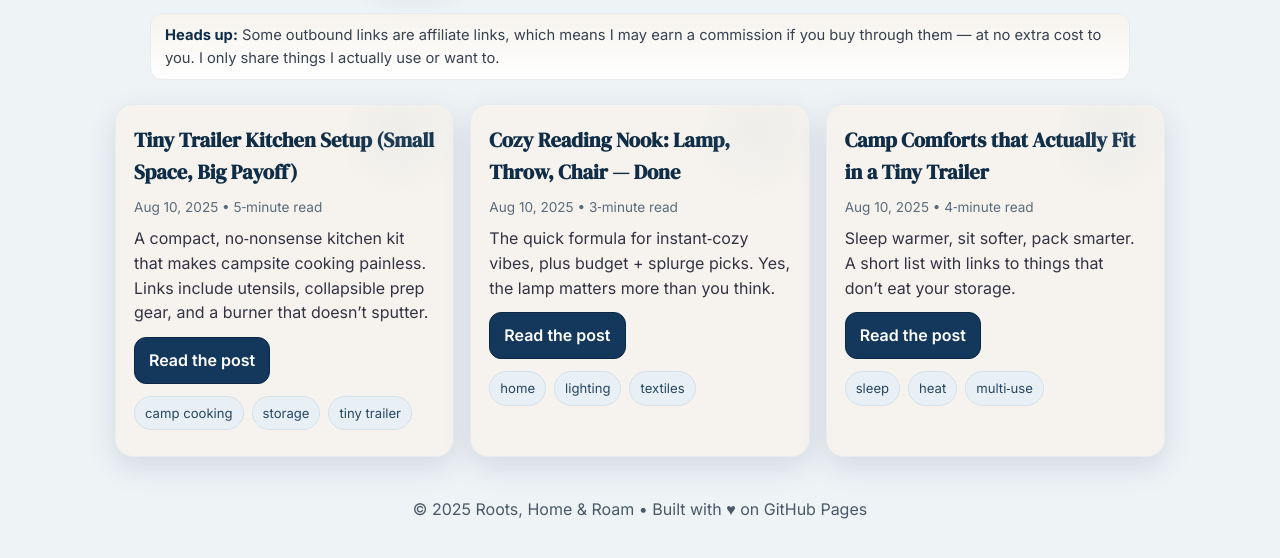
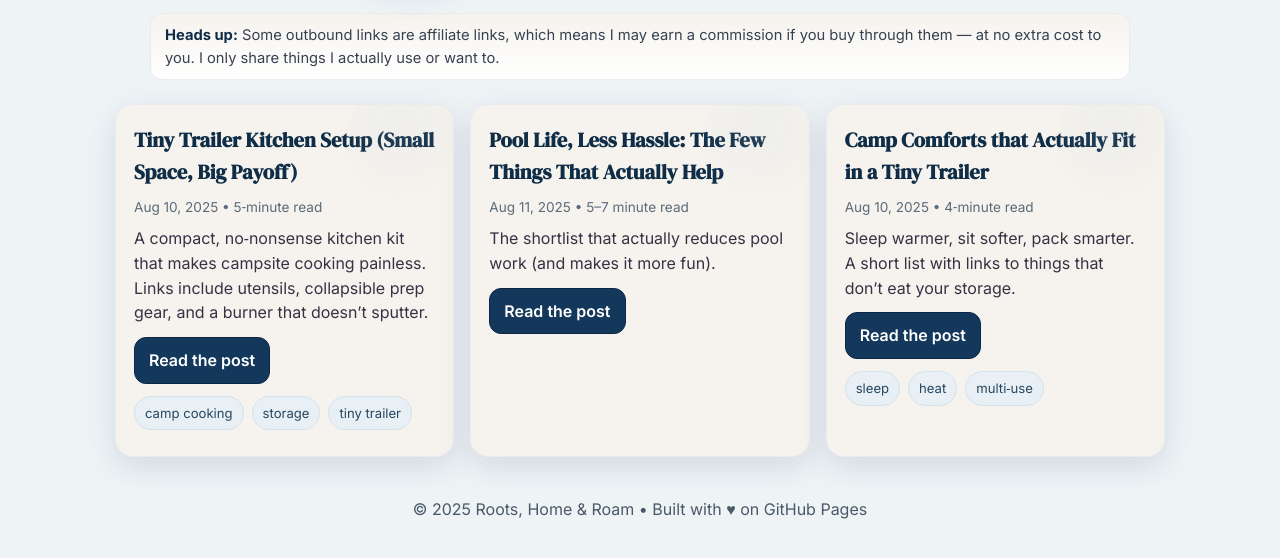
Before and after one commit to rootsroamhome/rootsroamhome.github.io, a plain HTML site: page index.html in a window 1280 px wide. Shown: the part 158-716 px from the top of the page. Drawn offline with Linux system fonts and the light colour scheme.

Commit message:
Update index.html

```diff
--- a/index.html
+++ b/index.html
@@ -64,13 +64,12 @@
         <div><span class="tag">camp cooking</span><span class="tag">storage</span><span class="tag">tiny trailer</span></div>
       </article>
 
-      <article class="card">
-        <h2>Cozy Reading Nook: Lamp, Throw, Chair — Done</h2>
-        <div class="meta">Aug 10, 2025 • 3‑minute read</div>
-        <p>The quick formula for instant‑cozy vibes, plus budget + splurge picks. Yes, the lamp matters more than you think.</p>
-        <p><a class="btn" href="reading-nook-quick-build.html">Read the post</a></p>
-        <div><span class="tag">home</span><span class="tag">lighting</span><span class="tag">textiles</span></div>
-      </article>
+    <article class="card">
+  <h2>Pool Life, Less Hassle: The Few Things That Actually Help</h2>
+  <div class="meta">Aug 11, 2025 • 5–7 minute read</div>
+  <p>The shortlist that actually reduces pool work (and makes it more fun).</p>
+  <p><a class="btn" href="pool-starter-kit.html">Read the post</a></p>
+</article>
 
       <article class="card">
         <h2>Camp Comforts that Actually Fit in a Tiny Trailer</h2>
```
